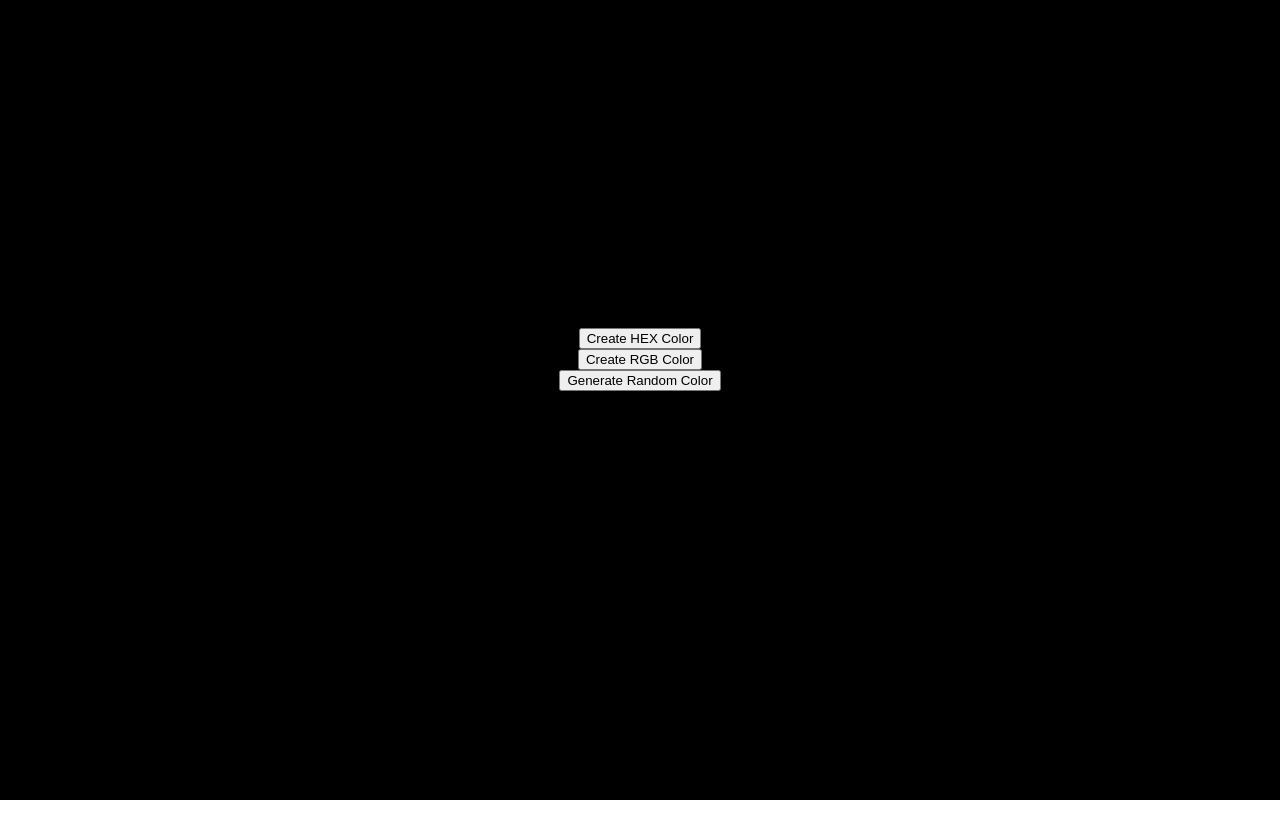
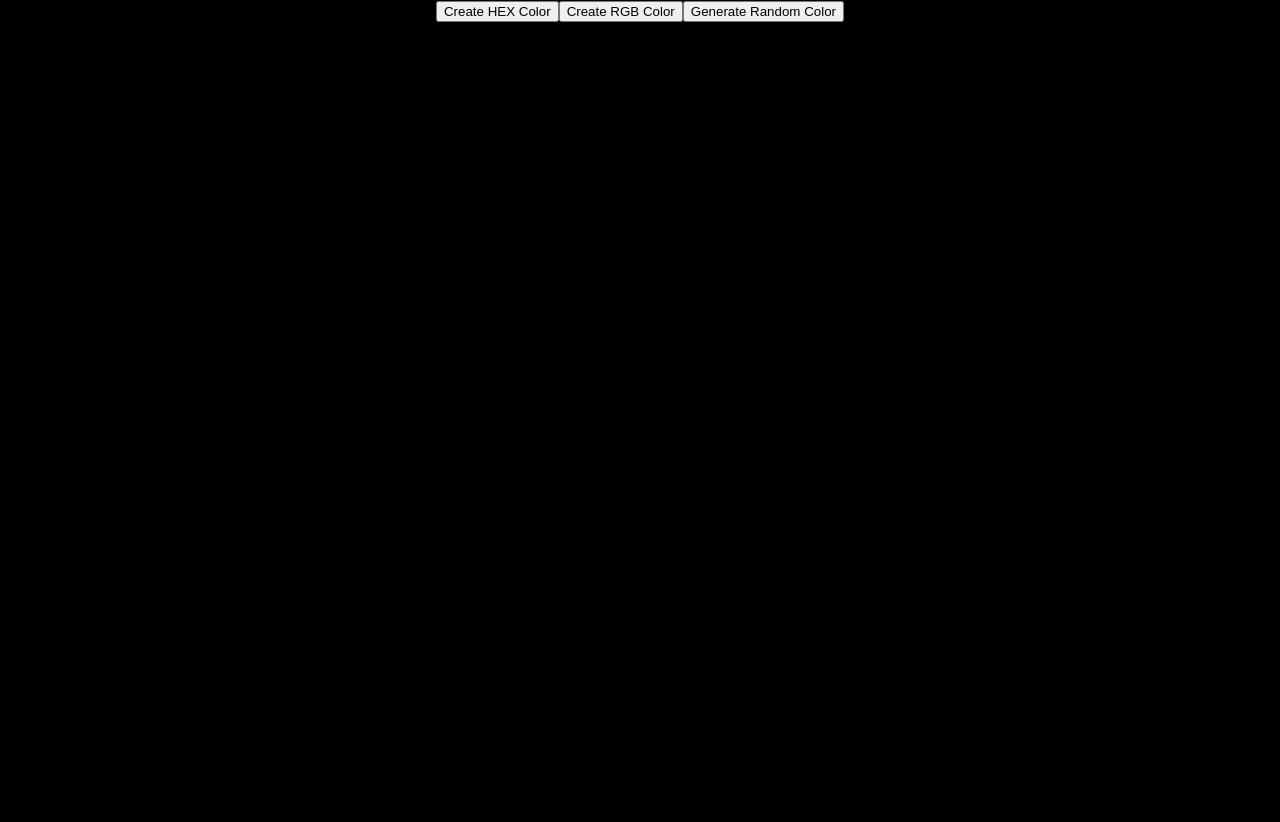
Before and after one commit to KayokwaC/project25, a React (Create React App) app in the folder reactproject25/: page / in a window 1280 px wide. Before the commit the page ends 800 px from the top, so only its background shows below. Built offline with nearby package versions, Linux system fonts and the light colour scheme.

Commit message:
clean up visuals

```diff
--- a/reactproject25/src/components/random-color-generator/index.jsx
+++ b/reactproject25/src/components/random-color-generator/index.jsx
@@ -17,19 +17,26 @@ export default function RandomColorGenerator() {
     return (
         <div style={
             {
+
+                backgroundColor: color
+            }
+        }>
+            <button onClick={()=>(setColorType('hex'))}>Create HEX Color</button>
+            <button onClick={()=>(setColorType('rgp'))}>Create RGB Color</button>
+            <button onClick={()=>(generateRandomColor())}>Generate Random Color</button>
+            <div
+            style={{
                 display: 'flex',
                 alignItems: 'center',
                 justifyContent: 'center',
                 flexDirection: 'column',
                 height: '100vh',
                 width: '100vw',
-                backgroundColor: color
-            }
-        }>
-            <button onClick={()=>(setColorType('hex'))}>Create HEX Color</button>
-            <button onClick={()=>(setColorType('rgp'))}>Create RGB Color</button>
-            <button onClick={()=>(generateRandomColor())}>Generate Random Color</button>
-            <h1>{color}</h1>
+            }}
+            >
+            <h1>{colorType==='hex'?'HEX COLOR':'RGB COLOR'}</h1>
+            <h3>{color}</h3>
+            </div>
         </div>
     )
 }
```
